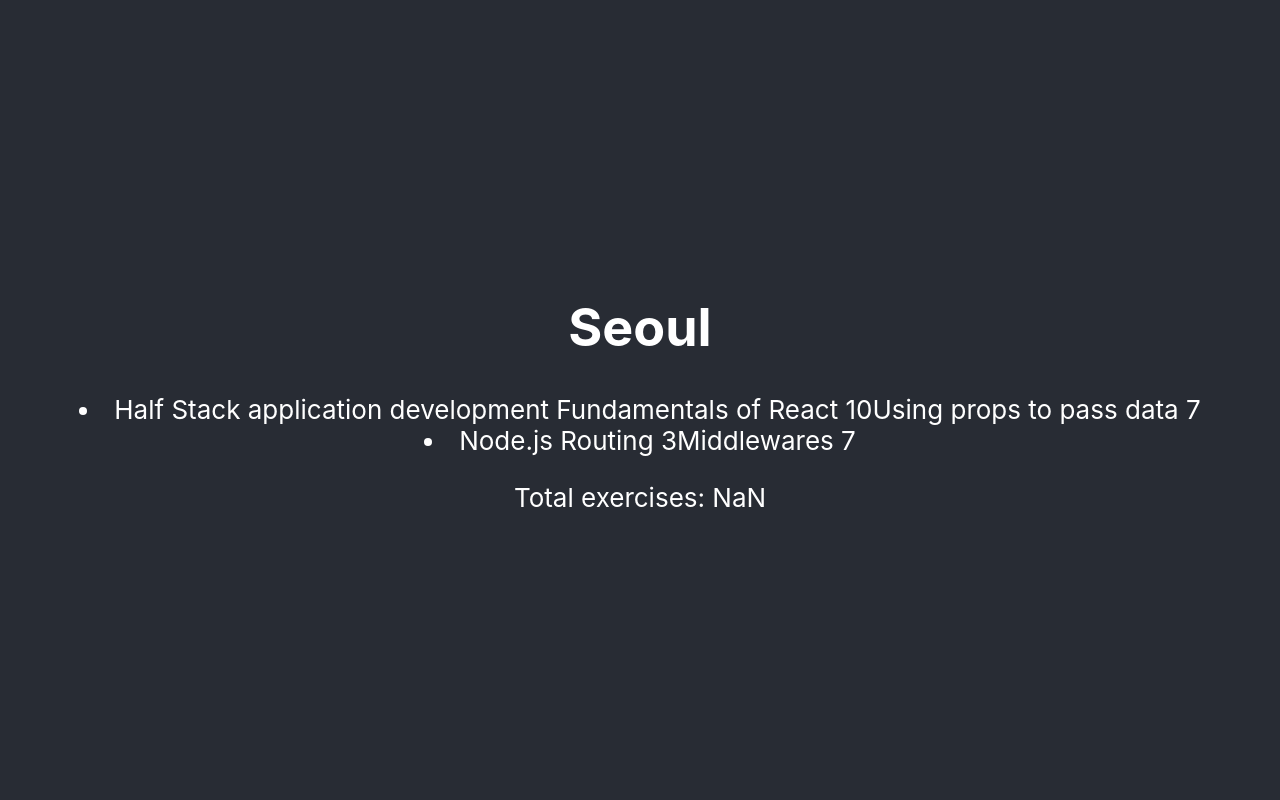
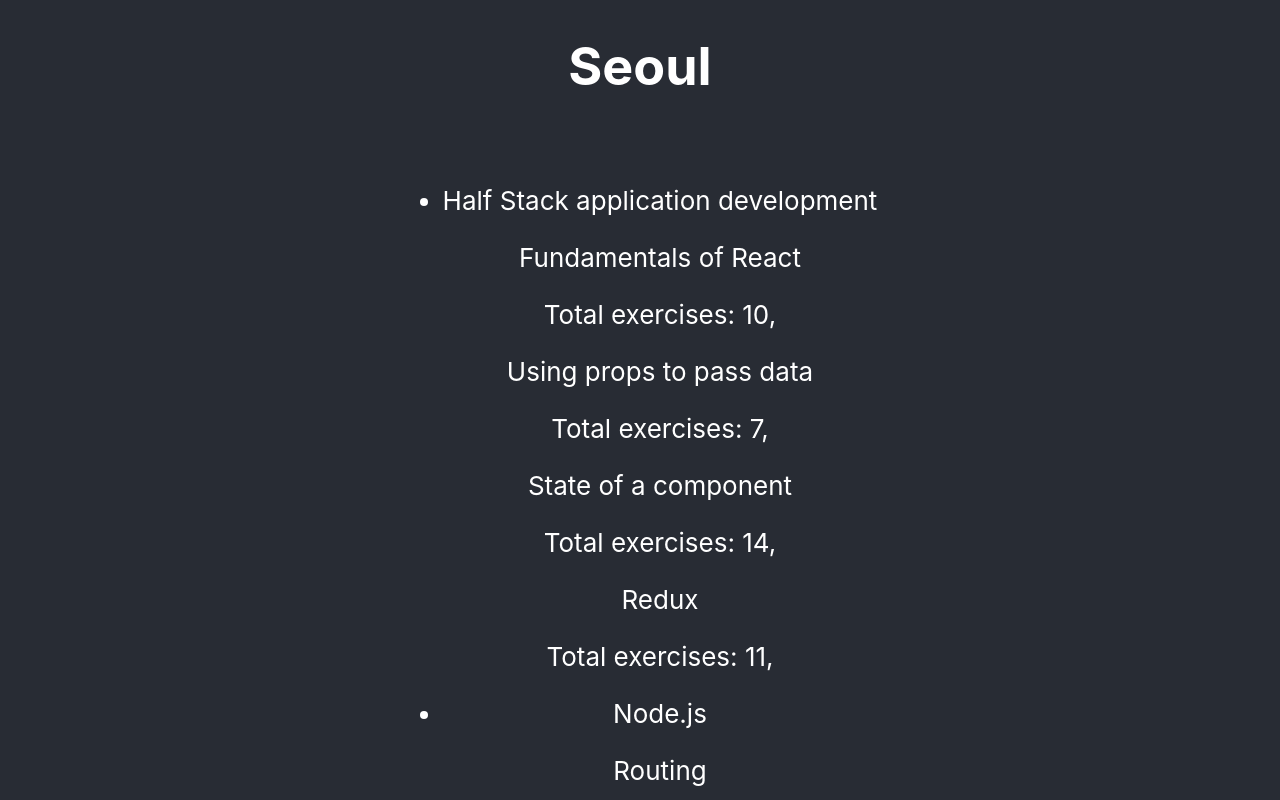
Before and after one commit to SSOL7/Osa2, a React (Vite) app: page / in a window 1280 px wide. Shown: the top 800 px of the page. Built offline with nearby package versions, Linux system fonts and the light colour scheme.

Commit message:
Tehtävä 2.4

```diff
--- a/src/App.jsx
+++ b/src/App.jsx
@@ -45,10 +45,18 @@
         }
       ]
     }
-  ]
+  ];
 
   // calculate total of exercises
-  const totalExercises = course.reduce((total, course) => total + course.exercises, 0);
+  const totalExercises = () => {
+    let total = 0
+    course.forEach(course => {
+      course.parts.forEach(part => {
+        total += part.exercises
+      })
+    })
+    return total
+  }
 
 
   return (
@@ -56,7 +64,6 @@
       <header className="App-header">
         <h1>Seoul</h1>
         <Course course={course} totalExercises={totalExercises} />
-
       </header>
     </div>
   )
--- a/src/Course.jsx
+++ b/src/Course.jsx
@@ -1,25 +1,24 @@
-import React from 'react'
-
 function Course({ course, totalExercises }) {
   return (
-    <div>
-        {/* <p>{course.map(course => <p key={course.name}>{course.name} {course.exercises}</p>)}</p>
-        <p>{course.map(course => <p key={course.name}>{course.parts[0].name} {course.exercises}</p>)}</p> */}
-
-        {course.map(course => {
-          return (
-          <li key={course.name}>
-            {course.name} {course.parts[0].name} {course.parts[0].exercises}
-            {course.parts[1].name} {course.parts[1].exercises}
+    <>
+      <ul>
+        {course.map((course) => (
+          <li key={course.id}>
+          <p>{course.name} {course.exercises}</p>
+              {course.parts.map((part,i) => {
+                  return(
+                      <div key={i}>
+                          <p>{part.name}</p>
+                          <p>Total exercises: {part.exercises},</p>
+                      </div>
+                  )
+              })}
           </li>
-          )
-        })}
-
-
-
-        <p>Total exercises: { totalExercises }</p>
-    </div>
-  )
+        ))}
+      </ul>
+      <p>Total exercises: {totalExercises()}</p>
+    </>
+  );
 }
 
-export default Course
+export default Course;
```
